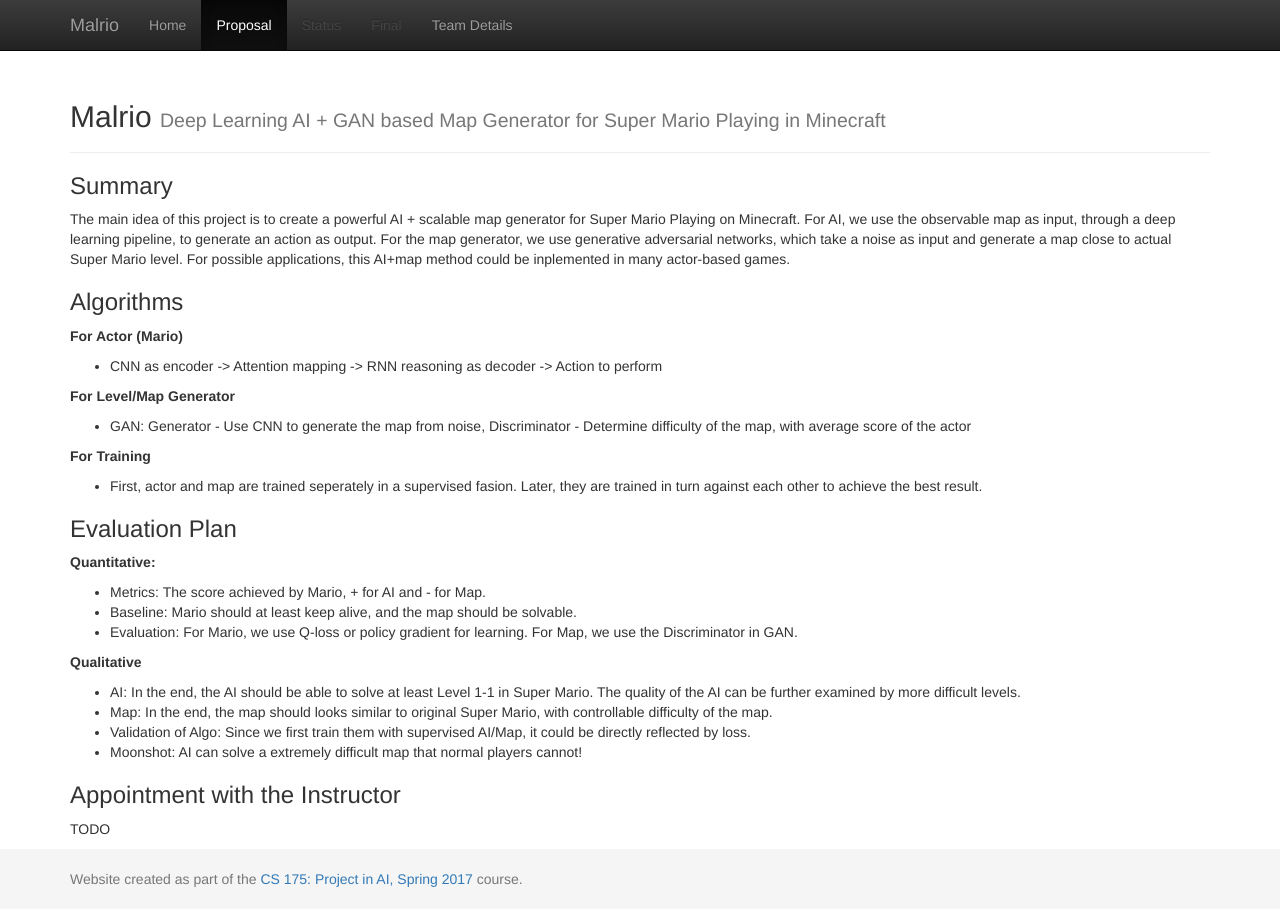
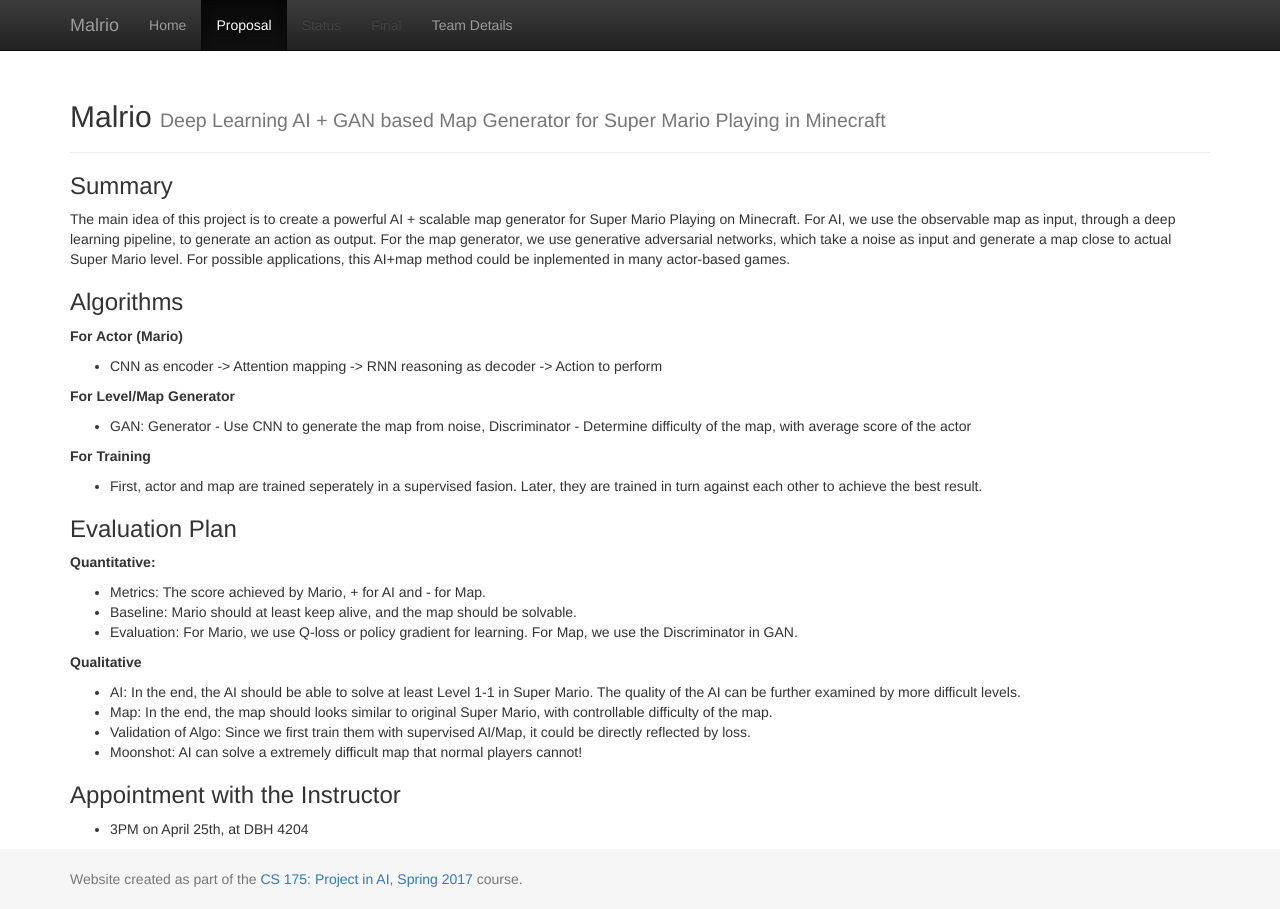
Before and after one commit to Malmactor/malrio, a Jekyll site: the page built from docs/proposal.md, in a window 1280 px wide. Built offline with Jekyll 4.4.1, drawn with Linux system fonts in a browser that asks for light colours.

Commit message:
Appointment Schedule

```diff
--- a/docs/proposal.md
+++ b/docs/proposal.md
@@ -30,4 +30,4 @@
  - Moonshot: AI can solve a extremely difficult map that normal players cannot!
 
 ### Appointment with the Instructor
-TODO
+ - 3PM on April 25th, at DBH 4204
```
